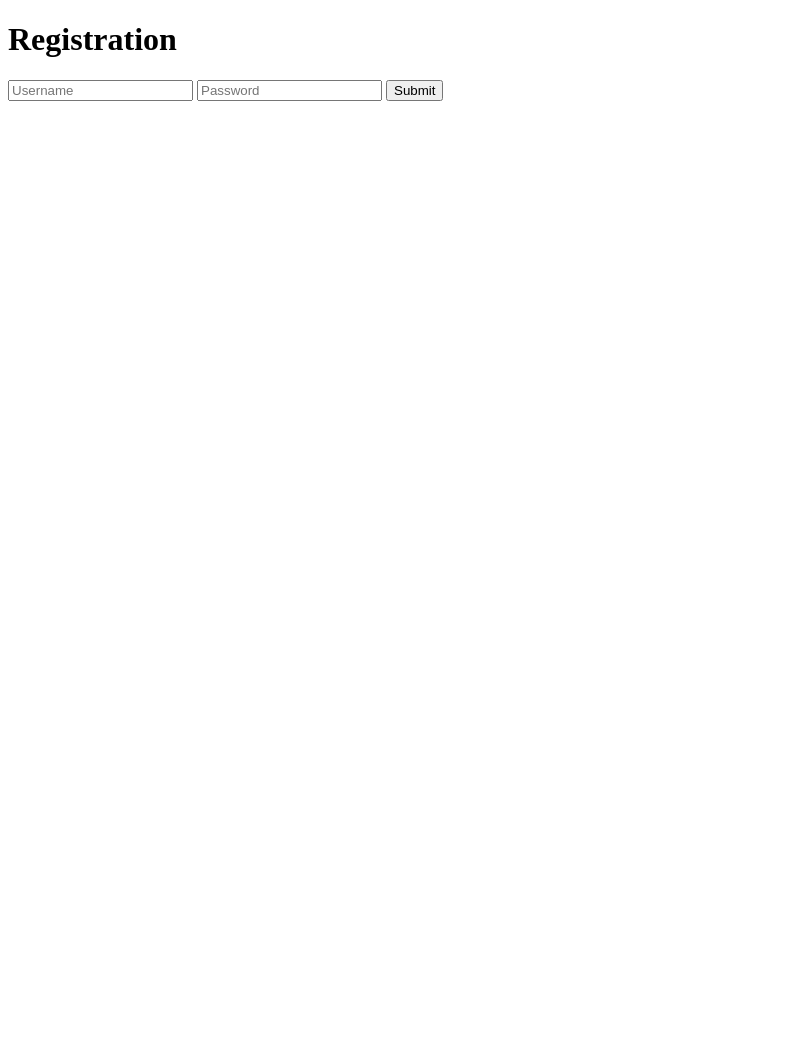
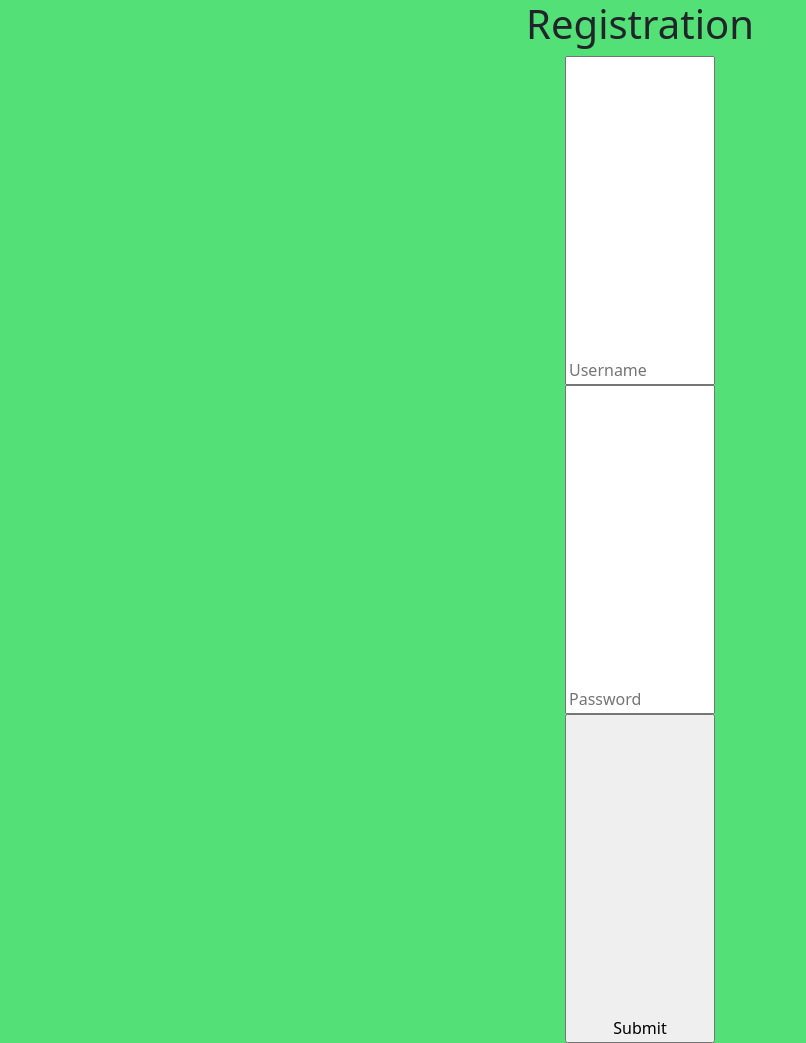
Before and after one commit to GeoCasherOrg/GeoCasher, a website: page static/index.html in a window 1280 px wide. Shown: the whole page, without its empty margins (0-806 px from the left). Before the commit the page ends 800 px from the top, so only its background shows below. Drawn offline with nearby package versions, Linux system fonts and the light colour scheme; files that its build step writes are made by us from their sources.

Commit message:
Trying out CSS

```diff
--- a/static/index.html
+++ b/static/index.html
@@ -4,16 +4,21 @@
     <meta charset="UTF-8">
     <meta http-equiv="X-UA-Compatible" content="IE=edge">
     <meta name="viewport" content="width=device-width, initial-scale=1.0">
+    <link href="https://cdn.jsdelivr.net/npm/bootstrap@5.0.0-beta3/dist/css/bootstrap.min.css" rel="stylesheet" integrity="sha384-eOJMYsd53ii+scO/bJGFsiCZc+5NDVN2yr8+0RDqr0Ql0h+rP48ckxlpbzKgwra6" crossorigin="anonymous">
+    <link href="style.css" rel="stylesheet">
     <title>Document</title>
 </head>
-<body>
+<body class="container">
     <h1>Registration</h1>
-    <form id="reg-form">
-        <input type="text" autocomplete="off" id="username" placeholder="Username">
-        <input type="password" autocomplete="off" id="password" placeholder="Password">
-        <input type="submit" value="Submit">
-    </form>
-
+    <div class="box">
+        <form id="reg-form">
+            <input type="text" autocomplete="off" id="username" placeholder="Username">
+             <br>
+            <input type="password" autocomplete="off" id="password" placeholder="Password">
+             <br>
+            <input type="submit" value="Submit">
+        </form>
+    </div>
     <script>
         const form = document.getElementById('reg-form')
         form.addEventListener('submit', registerUser)
--- /dev/null
+++ b/style.css
@@ -0,0 +1,12 @@
+body {
+    background: rgb(83, 224, 118);
+    margin: auto;
+    text-align: center;
+}
+
+
+input {
+    width: 150px;
+    margin:auto;
+    padding-top: 300px
+}
```
Also changed, not shown: static/dashboard.html (+14 -1 lines).
